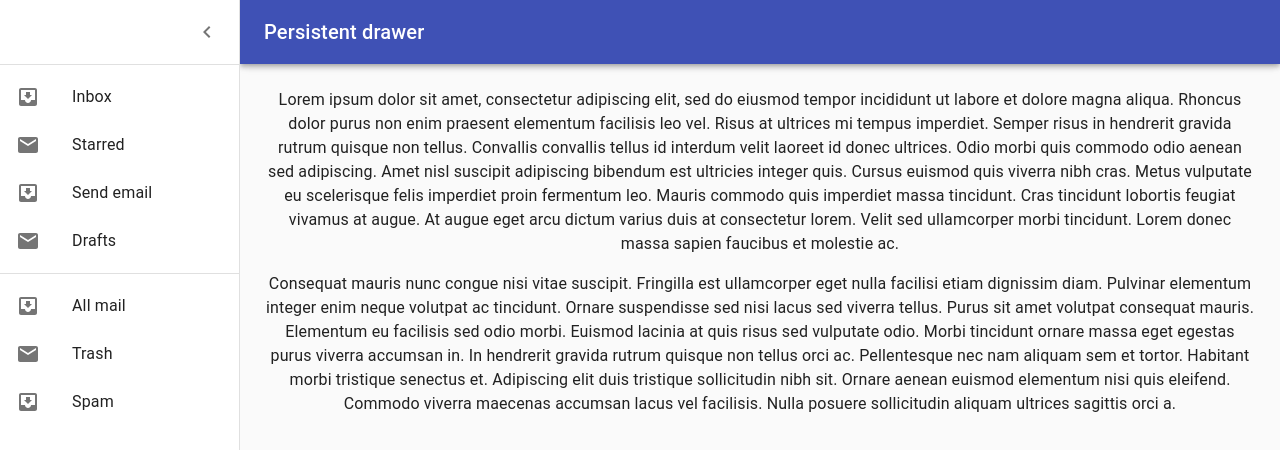
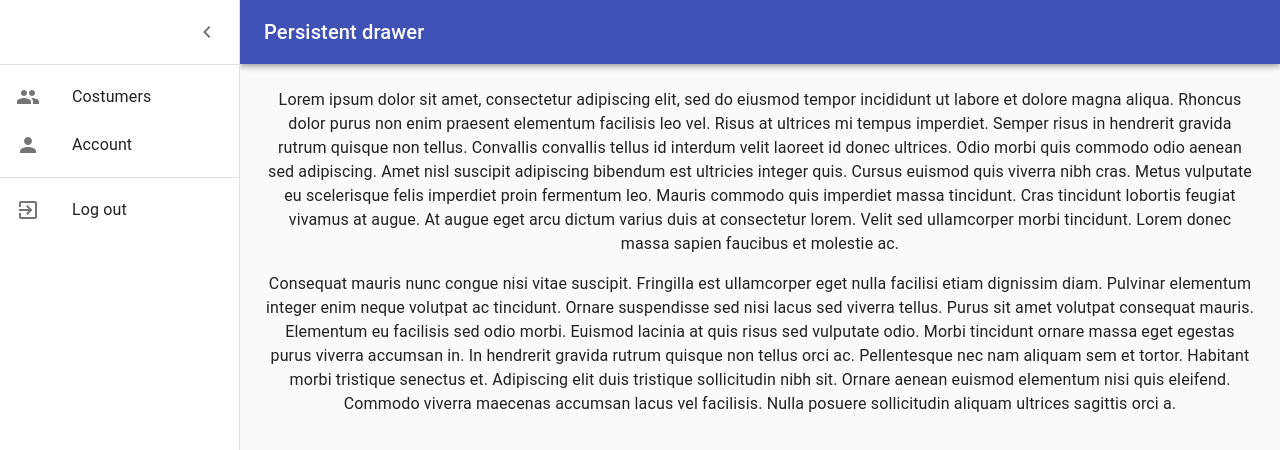
Before and after one commit to Maximilian94/wedclub-frontend, a React (Create React App) app: page /dashboard in a window 1280 px wide. Both pictures are taken after a click on the button "open drawer". Shown: the top 450 px of the page. Built offline with nearby package versions, Linux system fonts and the light colour scheme.

Commit message:
update: SideBar

```diff
--- /dev/null
+++ b/src/components/organisms/Appbar/index.tsx
@@ -0,0 +1,65 @@
+import React from 'react';
+
+import clsx from 'clsx';
+
+import { makeStyles } from '@material-ui/core/styles';
+
+import AppBar from '@material-ui/core/AppBar';
+import Toolbar from '@material-ui/core/Toolbar';
+import IconButton from '@material-ui/core/IconButton';
+import MenuIcon from '@material-ui/icons/Menu';
+import Typography from '@material-ui/core/Typography';
+
+const drawerWidth = 240;
+
+const useStyles = makeStyles((theme) => ({
+  appBar: {
+    transition: theme.transitions.create(['margin', 'width'], {
+      easing: theme.transitions.easing.sharp,
+      duration: theme.transitions.duration.leavingScreen,
+    }),
+  },
+  appBarShift: {
+    width: `calc(100% - ${drawerWidth}px)`,
+    marginLeft: drawerWidth,
+    transition: theme.transitions.create(['margin', 'width'], {
+      easing: theme.transitions.easing.easeOut,
+      duration: theme.transitions.duration.enteringScreen,
+    }),
+  },
+  menuButton: { marginRight: theme.spacing(2) },
+  hide: { display: 'none' },
+}));
+
+interface Props {
+  open: boolean;
+  handleDrawerOpen: Function;
+}
+
+const Appbar: React.FC<Props> = ({ open, handleDrawerOpen }) => {
+  const classes = useStyles();
+
+  return (
+    <AppBar
+      position="fixed"
+      className={clsx(classes.appBar, { [classes.appBarShift]: open })}
+    >
+      <Toolbar>
+        <IconButton
+          color="inherit"
+          aria-label="open drawer"
+          onClick={() => handleDrawerOpen()}
+          edge="start"
+          className={clsx(classes.menuButton, open && classes.hide)}
+        >
+          <MenuIcon />
+        </IconButton>
+        <Typography variant="h6" noWrap>
+          Persistent drawer
+        </Typography>
+      </Toolbar>
+    </AppBar>
+  );
+};
+
+export default Appbar;
--- /dev/null
+++ b/src/components/organisms/SideBar/index.tsx
@@ -0,0 +1,93 @@
+import React from 'react';
+
+import { makeStyles, useTheme } from '@material-ui/core/styles';
+
+import Drawer from '@material-ui/core/Drawer';
+import IconButton from '@material-ui/core/IconButton';
+import ChevronLeftIcon from '@material-ui/icons/ChevronLeft';
+import ChevronRightIcon from '@material-ui/icons/ChevronRight';
+import Divider from '@material-ui/core/Divider';
+import List from '@material-ui/core/List';
+import ListItem from '@material-ui/core/ListItem';
+import ListItemIcon from '@material-ui/core/ListItemIcon';
+import ListItemText from '@material-ui/core/ListItemText';
+
+// Icons
+import GroupIcon from '@material-ui/icons/Group';
+import PersonIcon from '@material-ui/icons/Person';
+import ExitToAppIcon from '@material-ui/icons/ExitToApp';
+
+const drawerWidth = 240;
+
+const useStyles = makeStyles((theme) => ({
+  drawer: {
+    width: drawerWidth,
+    flexShrink: 0,
+  },
+  drawerPaper: { width: drawerWidth },
+  drawerHeader: {
+    display: 'flex',
+    alignItems: 'center',
+    padding: theme.spacing(0, 1),
+    // necessary for content to be below app bar
+    ...theme.mixins.toolbar,
+    justifyContent: 'flex-end',
+  },
+}));
+
+interface Props {
+  open: boolean;
+  handleDrawerClose: Function;
+}
+
+const navigation = [
+  { title: 'Costumers', icon: <GroupIcon /> },
+  { title: 'Account', icon: <PersonIcon /> },
+];
+
+const SideBar: React.FC<Props> = ({ open, handleDrawerClose }) => {
+  const classes = useStyles();
+  const theme = useTheme();
+
+  return (
+    <Drawer
+      className={classes.drawer}
+      variant="persistent"
+      anchor="left"
+      open={open}
+      classes={{ paper: classes.drawerPaper }}
+    >
+      <div className={classes.drawerHeader}>
+        <IconButton onClick={() => handleDrawerClose()}>
+          {theme.direction === 'ltr' ? (
+            <ChevronLeftIcon />
+          ) : (
+            <ChevronRightIcon />
+          )}
+        </IconButton>
+      </div>
+      <Divider />
+      <List>
+        {navigation.map(({ title, icon }) => (
+          <ListItem button key={title}>
+            <ListItemIcon>{icon}</ListItemIcon>
+            <ListItemText primary={title} />
+          </ListItem>
+        ))}
+      </List>
+      <Divider />
+      <List>
+        {['Log out'].map((text) => (
+          <ListItem button key={text} component="a" href="/">
+            <ListItemIcon>
+              <ExitToAppIcon />
+            </ListItemIcon>
+            <ListItemText primary={text} />
+          </ListItem>
+        ))}
+      </List>
+    </Drawer>
+  );
+};
+
+export default SideBar;
--- a/src/pages/Dashboard/index.tsx
+++ b/src/pages/Dashboard/index.tsx
@@ -1,48 +1,15 @@
 import React from 'react';
 import clsx from 'clsx';
-import { makeStyles, useTheme } from '@material-ui/core/styles';
-import Drawer from '@material-ui/core/Drawer';
+import { makeStyles } from '@material-ui/core/styles';
 import CssBaseline from '@material-ui/core/CssBaseline';
-import AppBar from '@material-ui/core/AppBar';
-import Toolbar from '@material-ui/core/Toolbar';
-import List from '@material-ui/core/List';
 import Typography from '@material-ui/core/Typography';
-import Divider from '@material-ui/core/Divider';
-import IconButton from '@material-ui/core/IconButton';
-import MenuIcon from '@material-ui/icons/Menu';
-import ChevronLeftIcon from '@material-ui/icons/ChevronLeft';
-import ChevronRightIcon from '@material-ui/icons/ChevronRight';
-import ListItem from '@material-ui/core/ListItem';
-import ListItemIcon from '@material-ui/core/ListItemIcon';
-import ListItemText from '@material-ui/core/ListItemText';
-import InboxIcon from '@material-ui/icons/MoveToInbox';
-import MailIcon from '@material-ui/icons/Mail';
+import Appbar from '../../components/organisms/Appbar';
+import SideBar from '../../components/organisms/SideBar';
 
 const drawerWidth = 240;
 
 const useStyles = makeStyles((theme) => ({
   root: { display: 'flex' },
-  appBar: {
-    transition: theme.transitions.create(['margin', 'width'], {
-      easing: theme.transitions.easing.sharp,
-      duration: theme.transitions.duration.leavingScreen,
-    }),
-  },
-  appBarShift: {
-    width: `calc(100% - ${drawerWidth}px)`,
-    marginLeft: drawerWidth,
-    transition: theme.transitions.create(['margin', 'width'], {
-      easing: theme.transitions.easing.easeOut,
-      duration: theme.transitions.duration.enteringScreen,
-    }),
-  },
-  menuButton: { marginRight: theme.spacing(2) },
-  hide: { display: 'none' },
-  drawer: {
-    width: drawerWidth,
-    flexShrink: 0,
-  },
-  drawerPaper: { width: drawerWidth },
   drawerHeader: {
     display: 'flex',
     alignItems: 'center',
@@ -71,7 +38,6 @@ const useStyles = makeStyles((theme) => ({
 
 export default function PersistentDrawerLeft() {
   const classes = useStyles();
-  const theme = useTheme();
   const [open, setOpen] = React.useState(false);
 
   const handleDrawerOpen = () => {
@@ -85,64 +51,8 @@ export default function PersistentDrawerLeft() {
   return (
     <div className={classes.root}>
       <CssBaseline />
-      <AppBar
-        position="fixed"
-        className={clsx(classes.appBar, { [classes.appBarShift]: open })}
-      >
-        <Toolbar>
-          <IconButton
-            color="inherit"
-            aria-label="open drawer"
-            onClick={handleDrawerOpen}
-            edge="start"
-            className={clsx(classes.menuButton, open && classes.hide)}
-          >
-            <MenuIcon />
-          </IconButton>
-          <Typography variant="h6" noWrap>
-            Persistent drawer
-          </Typography>
-        </Toolbar>
-      </AppBar>
-      <Drawer
-        className={classes.drawer}
-        variant="persistent"
-        anchor="left"
-        open={open}
-        classes={{ paper: classes.drawerPaper }}
-      >
-        <div className={classes.drawerHeader}>
-          <IconButton onClick={handleDrawerClose}>
-            {theme.direction === 'ltr' ? (
-              <ChevronLeftIcon />
-            ) : (
-              <ChevronRightIcon />
-            )}
-          </IconButton>
-        </div>
-        <Divider />
-        <List>
-          {['Inbox', 'Starred', 'Send email', 'Drafts'].map((text, index) => (
-            <ListItem button key={text}>
-              <ListItemIcon>
-                {index % 2 === 0 ? <InboxIcon /> : <MailIcon />}
-              </ListItemIcon>
-              <ListItemText primary={text} />
-            </ListItem>
-          ))}
-        </List>
-        <Divider />
-        <List>
-          {['All mail', 'Trash', 'Spam'].map((text, index) => (
-            <ListItem button key={text}>
-              <ListItemIcon>
-                {index % 2 === 0 ? <InboxIcon /> : <MailIcon />}
-              </ListItemIcon>
-              <ListItemText primary={text} />
-            </ListItem>
-          ))}
-        </List>
-      </Drawer>
+      <Appbar open={open} handleDrawerOpen={handleDrawerOpen} />
+      <SideBar open={open} handleDrawerClose={handleDrawerClose} />
       <main className={clsx(classes.content, { [classes.contentShift]: open })}>
         <div className={classes.drawerHeader} />
         <Typography paragraph>
```
